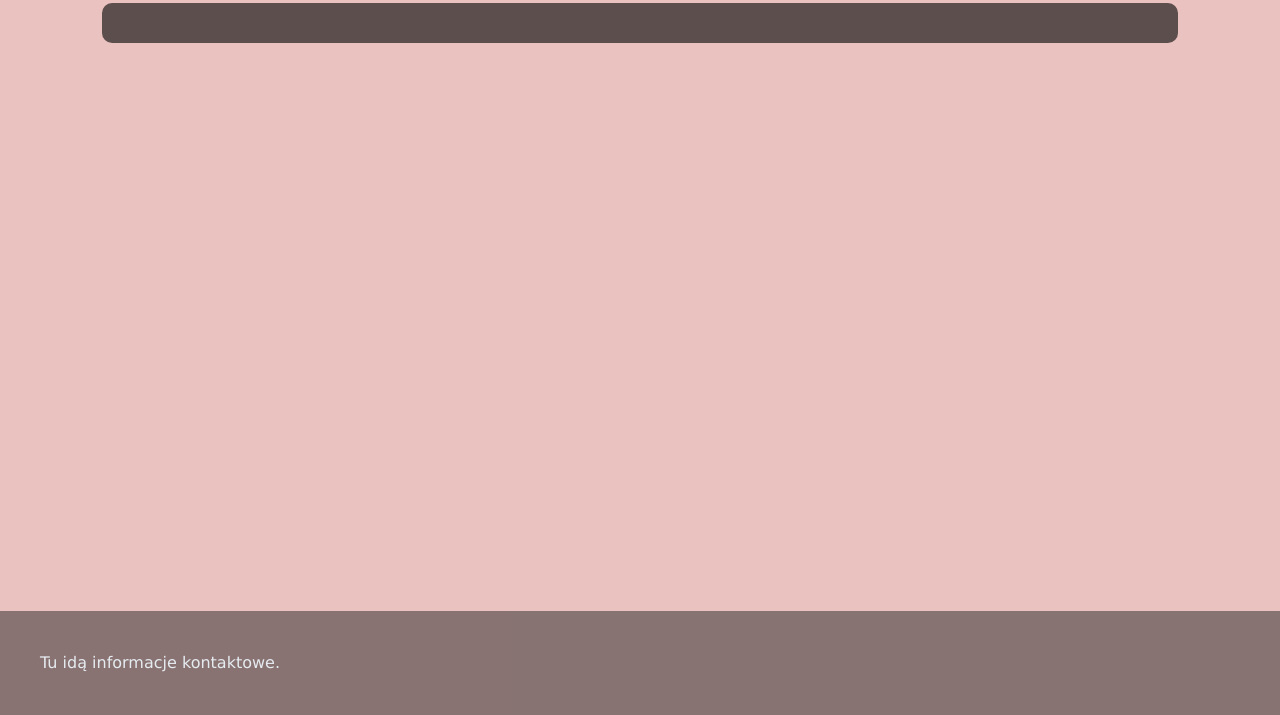
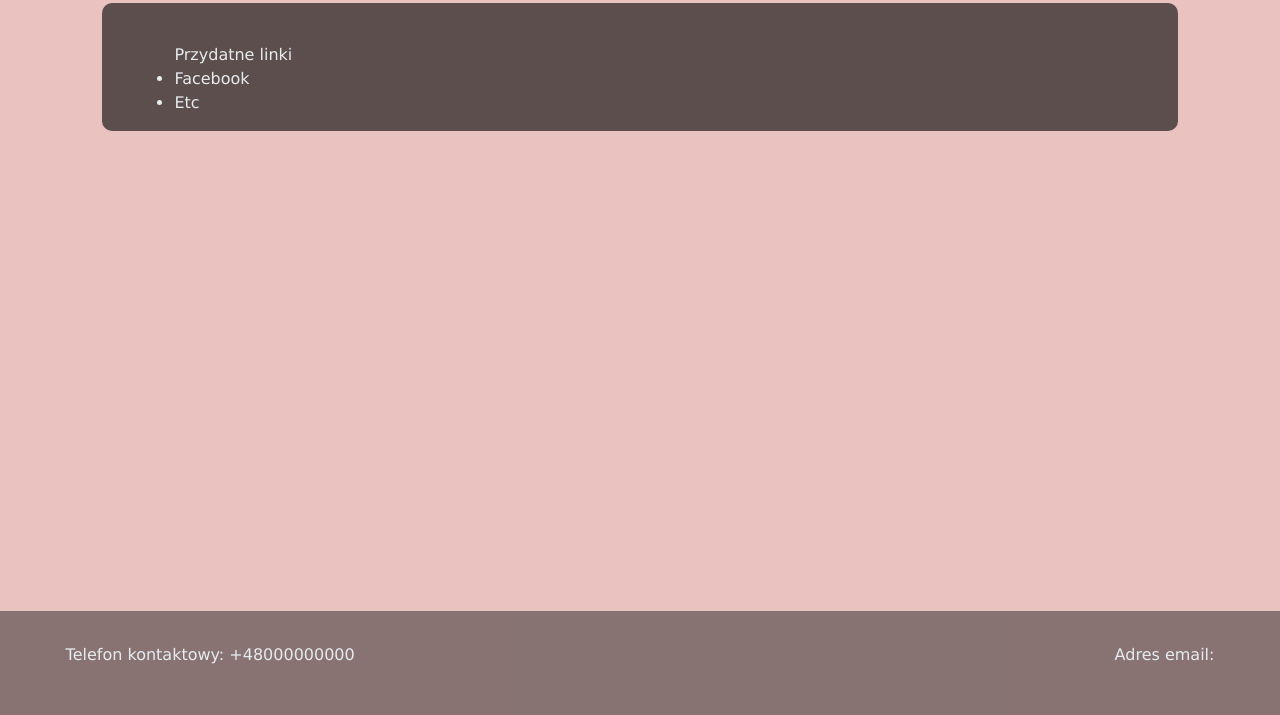
Before and after one commit to Macjas1999/hopeOfNolin, a Django app: page /contact/ in a window 1280 px wide. Shown: the part 85-800 px from the top of the page. Run offline with Django 4.2, Linux system fonts and the light colour scheme; parts of the project's set-up code (start-up, migrations or seed data) failed here and were passed over; some libraries are stand-ins or nearby versions.

Commit message:
footer update

```diff
--- a/members/static/footerStyle.css
+++ b/members/static/footerStyle.css
@@ -8,11 +8,33 @@
     background-color: rgba(60, 54, 54, 0.56);
     padding-left: 5vh;
     padding-right: 5vh;
-    padding-top: 5vh;
-    padding-bottom: 5vh;
+    padding-top: 4vh;
+    padding-bottom: 4vh;
 
     color: rgb(230, 235, 240);
     font-family: Verdana, Geneva, Tahoma, sans-serif;
 
 
 }
+
+.boxL{
+    padding-left: 2vw;
+    padding-right: 2vw;
+    float: left;
+}
+.boxR{
+    padding-left: 2vw;
+    padding-right: 2vw;
+    float: right;
+}
+a{
+    font-size: 1.2em;
+    text-decoration: none;
+}
+
+.nTel{
+    align-self: flex-start;
+}
+.aMail{
+    align-self: flex-end;
+}
--- a/members/templates/contact.html
+++ b/members/templates/contact.html
@@ -12,7 +12,10 @@
         <div class="mainContentHold">
 
             <div class="contactHold">
-
+                <ul class="linksElem">Przydatne linki
+                    <li class="elemItem">Facebook</li>
+                    <li class="elemItem">Etc</li>
+                </ul>
             </div>
 
         </div>
--- a/members/templates/footer.html
+++ b/members/templates/footer.html
@@ -4,7 +4,12 @@
     <link rel="stylesheet" href="/static/footerStyle.css?{% now "U" %}">
 
     <div class="bottomInfoBar">
-        <a>Tu idą informacje kontaktowe.</a>
+        <div class="boxL">
+            <p class="nTel">Telefon kontaktowy: +48000000000</p>
+        </div>
+        <div class="boxR">
+            <p class="aMail">Adres email: </p>
+        </div>
     </div>
 
 </html>
```
Also changed, not shown: members/models.py (line endings or trailing spaces).
